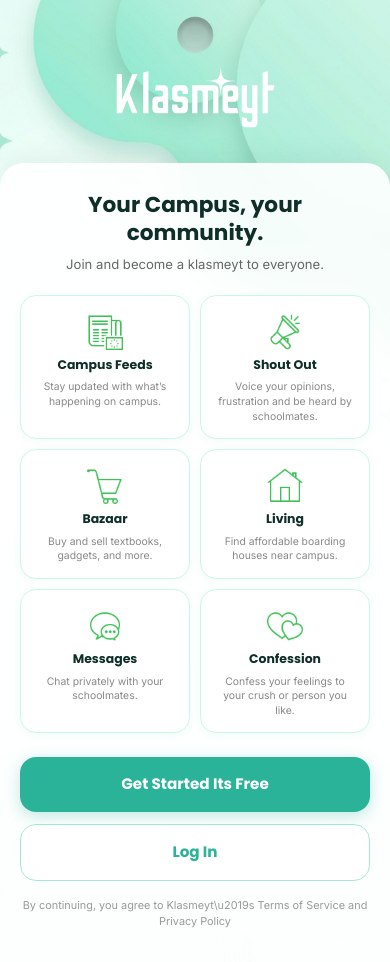
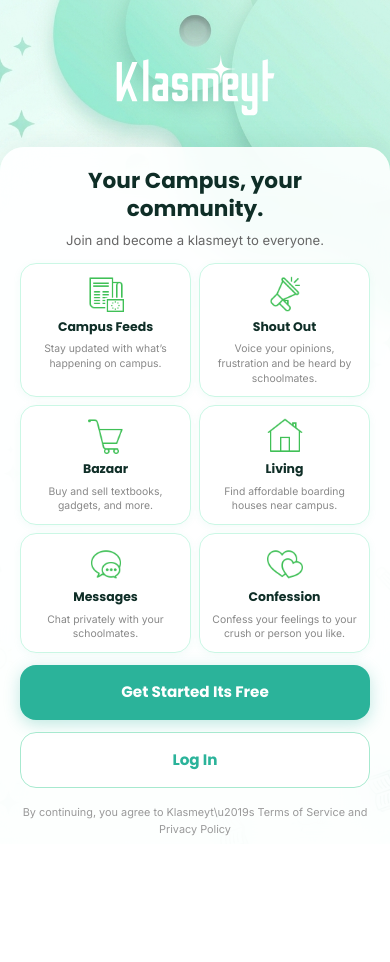
Before and after one commit to djmirontos/konek, a Next.js app: page / in a window 390 px wide. After the commit the page ends 844 px from the top, so only its background shows below. Built offline with nearby package versions, Linux system fonts and the light colour scheme.

Commit message:
Welcome/Login: fit to screen height, reduce padding for better mobile fit

```diff
--- a/src/app/login/page.tsx
+++ b/src/app/login/page.tsx
@@ -48,10 +48,10 @@ export default function LoginPage() {
   };
 
   return (
-    <div style={{minHeight: "100vh", background: "url(/bg.png) center center / cover no-repeat", display: "flex", flexDirection: "column", maxWidth: "480px", margin: "0 auto", fontFamily: "'Plus Jakarta Sans', sans-serif", position: "relative"}}>
+    <div style={{height: "100vh", background: "url(/bg.png) center center / cover no-repeat", display: "flex", flexDirection: "column", maxWidth: "480px", margin: "0 auto", fontFamily: "'Plus Jakarta Sans', sans-serif", position: "relative", overflow: "hidden", boxSizing: "border-box"}}>
 
       {/* Header */}
-      <div style={{background: "transparent", padding: "48px 24px 24px", textAlign: "center", display: "flex", flexDirection: "column", alignItems: "center"}}>
+      <div style={{background: "transparent", padding: "32px 24px 16px", textAlign: "center", display: "flex", flexDirection: "column", alignItems: "center"}}>
         <Link href="/">
           <Image src="/whitebg.svg" alt="Klasmeyt" width={280} height={66} priority style={{filter: "brightness(0) invert(1)"}} />
         </Link>
--- a/src/app/page.tsx
+++ b/src/app/page.tsx
@@ -14,7 +14,7 @@ const features = [
 export default function Home() {
   return (
     <div style={{
-      minHeight: "100vh",
+      height: "100vh",
       backgroundImage: "url('/bg.png')",
       backgroundSize: "cover",
       backgroundPosition: "center",
@@ -22,11 +22,11 @@ export default function Home() {
       display: "flex", flexDirection: "column",
       maxWidth: "480px", margin: "0 auto",
       fontFamily: "var(--font-inter), sans-serif",
-      position: "relative", overflow: "hidden"
+      position: "relative", overflow: "hidden", boxSizing: "border-box"
     }}>
 
       {/* Logo */}
-      <div style={{padding: "44px 28px 16px", textAlign: "center", display: "flex", flexDirection: "column", alignItems: "center"}}>
+      <div style={{padding: "32px 28px 12px", textAlign: "center", display: "flex", flexDirection: "column", alignItems: "center"}}>
         <Image src="/whitebg.svg" alt="Klasmeyt" width={180} height={50} priority style={{filter: "brightness(0) invert(1)"}} />
       </div>
 
@@ -37,12 +37,12 @@ export default function Home() {
         backdropFilter: "blur(20px)",
         WebkitBackdropFilter: "blur(20px)",
         borderRadius: "24px 24px 0 0",
-        padding: "28px 20px 0",
+        padding: "20px 20px 0",
         boxShadow: "0 -4px 30px rgba(0,0,0,0.06)",
         display: "flex", flexDirection: "column"
       }}>
         {/* Heading */}
-        <div style={{marginBottom: "20px", textAlign: "center"}}>
+        <div style={{marginBottom: "12px", textAlign: "center"}}>
           <h1 style={{
             fontWeight: 700, fontSize: "1.35rem", color: "#0F2E27",
             margin: "0 0 8px", fontFamily: "var(--font-poppins), sans-serif",
@@ -59,13 +59,13 @@ export default function Home() {
         <div style={{
           display: "grid",
           gridTemplateColumns: "1fr 1fr",
-          gap: "10px",
-          marginBottom: "24px"
+          gap: "8px",
+          marginBottom: "12px"
         }}>
           {features.map((f, i) => (
             <div key={i} style={{
               backgroundColor: "#fff", borderRadius: "16px", border: "1px solid #CBF7E5",
-              padding: "18px 12px 14px", display: "flex", flexDirection: "column",
+              padding: "12px 10px 10px", display: "flex", flexDirection: "column",
               alignItems: "center", gap: "6px",
               boxShadow: "0 2px 8px rgba(43,179,154,0.06)"
             }}>
```
